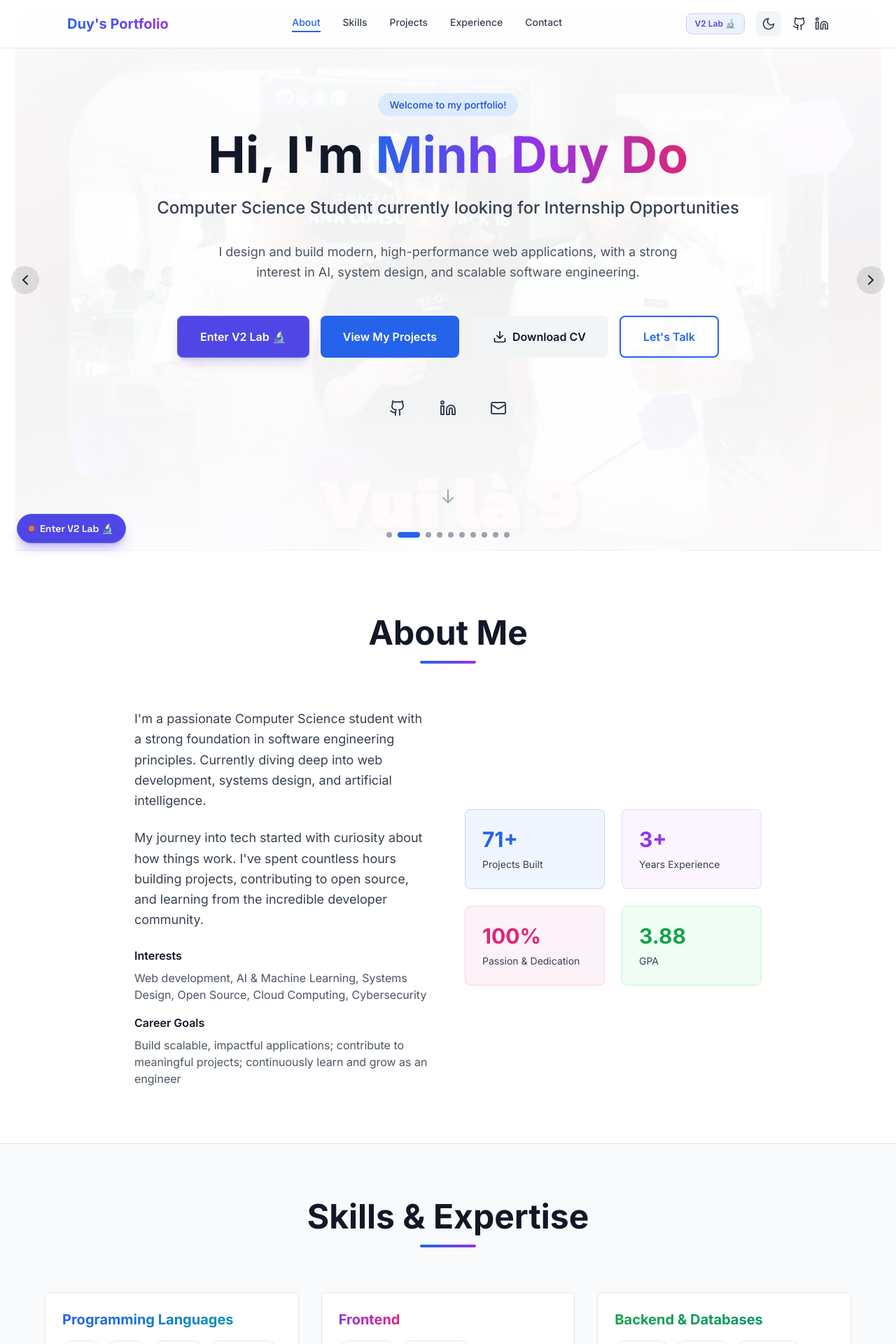
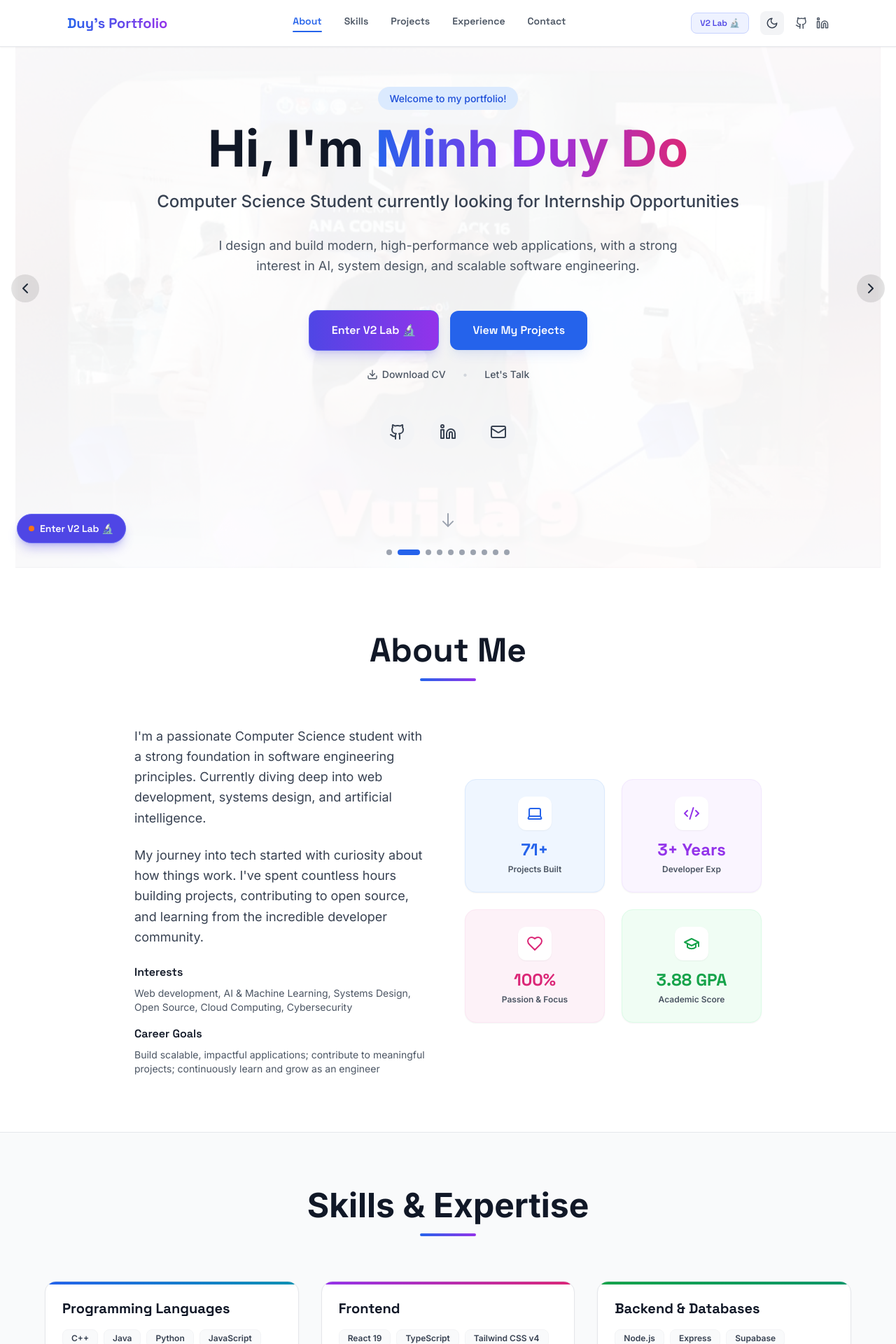
Before and after one commit to dominhduy09/portfolio, a React (Vite) app: page / in a window 1280 px wide. Shown: the top 1920 px of the page at 70% size. Built offline with nearby package versions, Linux system fonts and the light colour scheme.

Commit message:
style: refactor UI components with enhanced typography, rounded corners, and refined hover states across portfolio modules

```diff
--- a/src/components/About.tsx
+++ b/src/components/About.tsx
@@ -1,5 +1,6 @@
 import { motion } from 'framer-motion';
 import { useInView } from 'react-intersection-observer';
+import { Laptop, Code2, Heart, GraduationCap } from 'lucide-react';
 
 export const About: React.FC = () => {
   const { ref, inView } = useInView({ triggerOnce: true, threshold: 0.1 });
@@ -19,6 +20,45 @@ export const About: React.FC = () => {
     visible: { opacity: 1, y: 0, transition: { duration: 0.6 } },
   };
 
+  const statItems = [
+    {
+      icon: Laptop,
+      value: '71+',
+      label: 'Projects Built',
+      color: 'blue',
+      bg: 'bg-blue-50 dark:bg-blue-900/10',
+      border: 'border-blue-100 dark:border-blue-900/30',
+      text: 'text-blue-600 dark:text-blue-400',
+    },
+    {
+      icon: Code2,
+      value: '3+ Years',
+      label: 'Developer Exp',
+      color: 'purple',
+      bg: 'bg-purple-50 dark:bg-purple-900/10',
+      border: 'border-purple-100 dark:border-purple-900/30',
+      text: 'text-purple-600 dark:text-purple-400',
+    },
+    {
+      icon: Heart,
+      value: '100%',
+      label: 'Passion & Focus',
+      color: 'pink',
+      bg: 'bg-pink-50 dark:bg-pink-900/10',
+      border: 'border-pink-100 dark:border-pink-900/30',
+      text: 'text-pink-600 dark:text-pink-400',
+    },
+    {
+      icon: GraduationCap,
+      value: '3.88 GPA',
+      label: 'Academic Score',
+      color: 'green',
+      bg: 'bg-green-50 dark:bg-green-900/10',
+      border: 'border-green-100 dark:border-green-900/30',
+      text: 'text-green-600 dark:text-green-400',
+    },
+  ];
+
   return (
     <section
       id="about"
@@ -36,7 +76,7 @@ export const About: React.FC = () => {
             variants={itemVariants}
             className="text-center mb-16"
           >
-            <h2 className="text-4xl sm:text-5xl font-bold text-gray-900 dark:text-white mb-4">
+            <h2 className="text-4xl sm:text-5xl font-bold text-gray-900 dark:text-white mb-4 font-display">
               About Me
             </h2>
             <div className="h-1 w-20 bg-gradient-to-r from-blue-600 to-purple-600 mx-auto rounded-full" />
@@ -49,25 +89,25 @@ export const About: React.FC = () => {
               variants={itemVariants}
               className="space-y-6"
             >
-              <p className="text-gray-700 dark:text-gray-300 text-lg leading-relaxed">
+              <p className="text-gray-700 dark:text-gray-300 text-lg leading-relaxed font-sans">
                 I'm a passionate Computer Science student with a strong foundation in software engineering principles. Currently diving deep into web development, systems design, and artificial intelligence.
               </p>
 
-              <p className="text-gray-700 dark:text-gray-300 text-lg leading-relaxed">
+              <p className="text-gray-700 dark:text-gray-300 text-lg leading-relaxed font-sans">
                 My journey into tech started with curiosity about how things work. I've spent countless hours building projects, contributing to open source, and learning from the incredible developer community.
               </p>
 
               <div className="space-y-4">
                 <div>
-                  <h4 className="font-semibold text-gray-900 dark:text-white mb-2">Interests</h4>
-                  <p className="text-gray-600 dark:text-gray-400">
+                  <h4 className="font-semibold text-gray-900 dark:text-white mb-2 font-display">Interests</h4>
+                  <p className="text-gray-600 dark:text-gray-400 text-sm">
                     Web development, AI & Machine Learning, Systems Design, Open Source, Cloud Computing, Cybersecurity
                   </p>
                 </div>
 
                 <div>
-                  <h4 className="font-semibold text-gray-900 dark:text-white mb-2">Career Goals</h4>
-                  <p className="text-gray-600 dark:text-gray-400">
+                  <h4 className="font-semibold text-gray-900 dark:text-white mb-2 font-display">Career Goals</h4>
+                  <p className="text-gray-600 dark:text-gray-400 text-sm">
                     Build scalable, impactful applications; contribute to meaningful projects; continuously learn and grow as an engineer
                   </p>
                 </div>
@@ -79,25 +119,31 @@ export const About: React.FC = () => {
               variants={itemVariants}
               className="grid grid-cols-2 gap-6"
             >
-              <div className="p-6 rounded-lg bg-blue-50 dark:bg-blue-900/20 border border-blue-200 dark:border-blue-800">
-                <div className="text-3xl font-bold text-blue-600 dark:text-blue-400">71+</div>
-                <p className="text-gray-700 dark:text-gray-300 text-sm mt-2">Projects Built</p>
-              </div>
+              {statItems.map((item, idx) => {
+                const Icon = item.icon;
+                return (
+                  <motion.div
+                    key={idx}
+                    whileHover={{ scale: 1.03, y: -4 }}
+                    transition={{ type: 'spring', stiffness: 300, damping: 20 }}
+                    className={`p-6 rounded-2xl ${item.bg} border ${item.border} flex flex-col items-center text-center justify-center shadow-sm relative overflow-hidden group`}
+                  >
+                    {/* Glowing effect inside card */}
+                    <div className="absolute inset-0 bg-white/40 dark:bg-dark-900/10 opacity-0 group-hover:opacity-100 transition-opacity duration-300" />
 
-              <div className="p-6 rounded-lg bg-purple-50 dark:bg-purple-900/20 border border-purple-200 dark:border-purple-800">
-                <div className="text-3xl font-bold text-purple-600 dark:text-purple-400">3+</div>
-                <p className="text-gray-700 dark:text-gray-300 text-sm mt-2">Years Experience</p>
-              </div>
+                    <div className={`p-3 rounded-xl bg-white dark:bg-dark-800 shadow-sm ${item.text} mb-3 group-hover:scale-110 transition-transform duration-300`}>
+                      <Icon size={24} />
+                    </div>
 
-              <div className="p-6 rounded-lg bg-pink-50 dark:bg-pink-900/20 border border-pink-200 dark:border-pink-800">
-                <div className="text-3xl font-bold text-pink-600 dark:text-pink-400">100%</div>
-                <p className="text-gray-700 dark:text-gray-300 text-sm mt-2">Passion & Dedication</p>
-              </div>
-
-              <div className="p-6 rounded-lg bg-green-50 dark:bg-green-900/20 border border-green-200 dark:border-green-800">
-                <div className="text-3xl font-bold text-green-600 dark:text-green-400">3.88</div>
-                <p className="text-gray-700 dark:text-gray-300 text-sm mt-2">GPA</p>
-              </div>
+                    <div className={`text-2xl font-bold font-display ${item.text}`}>
+                      {item.value}
+                    </div>
+                    <p className="text-gray-600 dark:text-gray-400 text-xs font-semibold mt-1">
+                      {item.label}
+                    </p>
+                  </motion.div>
+                );
+              })}
             </motion.div>
           </div>
         </motion.div>
--- a/src/components/Hero.tsx
+++ b/src/components/Hero.tsx
@@ -91,14 +91,14 @@ export const Hero: React.FC<HeroProps> = ({ onViewV2 }) => {
           {/* CTA Buttons */}
           <motion.div
             variants={itemVariants}
-            className="flex flex-col sm:flex-row gap-4 justify-center mb-12"
+            className="flex flex-col sm:flex-row gap-4 justify-center items-center mb-6"
           >
             {onViewV2 && (
               <motion.button
                 onClick={onViewV2}
-                whileHover={{ scale: 1.05 }}
-                whileTap={{ scale: 0.95 }}
-                className="px-8 py-4 bg-indigo-600 hover:bg-indigo-700 text-white font-semibold rounded-lg transition-colors flex items-center justify-center gap-2 border border-indigo-500 shadow-lg shadow-indigo-600/20"
+                whileHover={{ scale: 1.02, y: -2 }}
+                whileTap={{ scale: 0.98 }}
+                className="w-full sm:w-auto px-8 py-4 bg-gradient-to-r from-indigo-600 to-purple-600 text-white font-semibold rounded-xl transition-all flex items-center justify-center gap-2 border border-indigo-500 shadow-lg shadow-indigo-600/20 hover:shadow-indigo-600/35 cursor-pointer font-display"
               >
                 Enter V2 Lab 🔬
               </motion.button>
@@ -106,32 +106,34 @@ export const Hero: React.FC<HeroProps> = ({ onViewV2 }) => {
 
             <motion.a
               href="#projects"
-              whileHover={{ scale: 1.05 }}
-              whileTap={{ scale: 0.95 }}
-              className="px-8 py-4 bg-blue-600 hover:bg-blue-700 text-white font-semibold rounded-lg transition-colors flex items-center justify-center gap-2"
+              whileHover={{ scale: 1.02, y: -2 }}
+              whileTap={{ scale: 0.98 }}
+              className="w-full sm:w-auto px-8 py-4 bg-blue-600 hover:bg-blue-700 text-white font-semibold rounded-xl transition-all flex items-center justify-center gap-2 shadow-lg shadow-blue-600/10 hover:shadow-blue-600/25 cursor-pointer font-display"
             >
               View My Projects
             </motion.a>
+          </motion.div>
 
-            <motion.a
+          {/* Secondary links */}
+          <motion.div
+            variants={itemVariants}
+            className="flex gap-6 justify-center items-center mb-12 text-sm font-medium"
+          >
+            <a
               href="/cv/Minh_Duy_Do_Resume.pdf"
               download
-              whileHover={{ scale: 1.05 }}
-              whileTap={{ scale: 0.95 }}
-              className="px-8 py-4 bg-gray-100 dark:bg-dark-800 hover:bg-gray-200 dark:hover:bg-dark-700 text-gray-900 dark:text-white font-semibold rounded-lg transition-colors flex items-center justify-center gap-2"
+              className="text-gray-600 dark:text-gray-400 hover:text-blue-600 dark:hover:text-blue-400 flex items-center gap-1.5 transition-colors cursor-pointer"
             >
-              <Download size={20} />
+              <Download size={16} />
               Download CV
-            </motion.a>
-
-            <motion.a
+            </a>
+            <span className="text-gray-300 dark:text-gray-700 select-none">•</span>
+            <a
               href="#contact"
-              whileHover={{ scale: 1.05 }}
-              whileTap={{ scale: 0.95 }}
-              className="px-8 py-4 border-2 border-blue-600 text-blue-600 dark:text-blue-400 dark:border-blue-400 font-semibold rounded-lg hover:bg-blue-50 dark:hover:bg-blue-900/20 transition-colors"
+              className="text-gray-600 dark:text-gray-400 hover:text-blue-600 dark:hover:text-blue-400 transition-colors cursor-pointer"
             >
               Let's Talk
-            </motion.a>
+            </a>
           </motion.div>
 
           {/* Social Links */}
--- a/src/components/Navigation.tsx
+++ b/src/components/Navigation.tsx
@@ -1,5 +1,5 @@
-import { motion } from 'framer-motion';
-import { Github, Linkedin, Moon, Sun } from 'lucide-react';
+import { motion, AnimatePresence } from 'framer-motion';
+import { Github, Linkedin, Moon, Sun, Menu, X } from 'lucide-react';
 import { useTheme } from '../context/ThemeContext';
 import { useEffect, useState } from 'react';
 
@@ -10,6 +10,7 @@ interface NavigationProps {
 export const Navigation: React.FC<NavigationProps> = ({ onViewV2 }) => {
   const { isDark, toggleTheme } = useTheme();
   const [activeSection, setActiveSection] = useState('about');
+  const [isOpen, setIsOpen] = useState(false);
 
   const navItems = [
     { label: 'About', href: '#about' },
@@ -52,15 +53,15 @@ export const Navigation: React.FC<NavigationProps> = ({ onViewV2 }) => {
       initial={{ y: -20, opacity: 0 }}
       animate={{ y: 0, opacity: 1 }}
       transition={{ duration: 0.5 }}
-      className="fixed top-0 w-full bg-white/80 dark:bg-dark-900/80 backdrop-blur-md border-b border-gray-200 dark:border-dark-700 z-50"
+      className="fixed top-0 w-full bg-white/90 dark:bg-dark-900/90 backdrop-blur-md border-b border-gray-200 dark:border-dark-800 z-50 shadow-sm transition-all duration-300"
     >
       <div className="max-w-6xl mx-auto px-4 sm:px-6 lg:px-8 py-4">
         <div className="flex items-center justify-between">
           {/* Logo */}
           <motion.a
             href="#"
-            whileHover={{ scale: 1.05 }}
-            className="text-xl font-bold bg-gradient-to-r from-blue-600 to-purple-600 bg-clip-text text-transparent"
+            whileHover={{ scale: 1.02 }}
+            className="text-xl font-bold bg-gradient-to-r from-blue-600 to-purple-600 dark:from-blue-400 dark:to-purple-400 bg-clip-text text-transparent font-display"
           >
             Duy's Portfolio
           </motion.a>
@@ -70,37 +71,36 @@ export const Navigation: React.FC<NavigationProps> = ({ onViewV2 }) => {
             {navItems.map((item) => {
               const isActive = activeSection === item.href.substring(1);
               return (
-                <motion.a
+                <a
                   key={item.label}
                   href={item.href}
-                  whileHover={{ color: '#3b82f6' }}
-                  className={`text-sm font-medium transition-colors relative pb-1 ${
+                  className={`text-sm font-semibold transition-all relative pb-1.5 font-display hover:text-blue-600 dark:hover:text-blue-400 ${
                     isActive
                       ? 'text-blue-600 dark:text-blue-400'
-                      : 'text-gray-700 dark:text-gray-300'
+                      : 'text-gray-600 dark:text-gray-300'
                   }`}
                 >
                   {item.label}
                   {isActive && (
                     <motion.div
                       layoutId="activeSection"
-                      className="absolute bottom-0 left-0 right-0 h-0.5 bg-blue-600 dark:bg-blue-400"
+                      className="absolute bottom-0 left-0 right-0 h-0.5 bg-blue-600 dark:bg-blue-400 rounded-full"
                       transition={{ type: 'spring', stiffness: 380, damping: 30 }}
                     />
                   )}
-                </motion.a>
+                </a>
               );
             })}
           </div>
 
-          {/* Theme Toggle & Social */}
-          <div className="flex items-center gap-4">
+          {/* Theme Toggle & Actions */}
+          <div className="flex items-center gap-2 sm:gap-4">
             {onViewV2 && (
               <motion.button
                 onClick={onViewV2}
                 whileHover={{ scale: 1.05 }}
                 whileTap={{ scale: 0.95 }}
-                className="flex items-center gap-1.5 px-3 py-1.5 rounded-lg bg-indigo-50 dark:bg-indigo-950/40 text-indigo-600 dark:text-indigo-400 border border-indigo-200 dark:border-indigo-800 text-xs font-semibold"
+                className="flex items-center gap-1.5 px-3 py-1.5 rounded-lg bg-indigo-50 dark:bg-indigo-950/40 text-indigo-600 dark:text-indigo-400 border border-indigo-200 dark:border-indigo-800 text-xs font-semibold font-display"
               >
                 V2 Lab 🔬
               </motion.button>
@@ -108,39 +108,99 @@ export const Navigation: React.FC<NavigationProps> = ({ onViewV2 }) => {
 
             <motion.button
               onClick={toggleTheme}
-              whileHover={{ scale: 1.1 }}
+              whileHover={{ scale: 1.05 }}
               whileTap={{ scale: 0.95 }}
-              className="p-2 rounded-lg bg-gray-100 dark:bg-dark-800 text-gray-700 dark:text-gray-300"
+              className="p-2 rounded-lg bg-gray-100 dark:bg-dark-800 text-gray-700 dark:text-gray-300 cursor-pointer"
               aria-label="Toggle theme"
             >
-              {isDark ? <Sun size={20} /> : <Moon size={20} />}
+              {isDark ? <Sun size={18} /> : <Moon size={18} />}
             </motion.button>
 
+            {/* Socials on desktop */}
             <div className="hidden sm:flex items-center gap-3">
               <motion.a
                 href="https://github.com/dominhduy09"
                 target="_blank"
                 rel="noopener noreferrer"
-                whileHover={{ scale: 1.1 }}
-                className="text-gray-700 dark:text-gray-300 hover:text-blue-600 dark:hover:text-blue-400"
+                whileHover={{ scale: 1.1, y: -1 }}
+                className="text-gray-600 dark:text-gray-400 hover:text-blue-600 dark:hover:text-blue-400 cursor-pointer"
                 aria-label="GitHub"
               >
-                <Github size={20} />
+                <Github size={18} />
               </motion.a>
               <motion.a
                 href="https://www.linkedin.com/in/duy-do-minh-0b37501a9/"
                 target="_blank"
                 rel="noopener noreferrer"
-                whileHover={{ scale: 1.1 }}
-                className="text-gray-700 dark:text-gray-300 hover:text-blue-600 dark:hover:text-blue-400"
+                whileHover={{ scale: 1.1, y: -1 }}
+                className="text-gray-600 dark:text-gray-400 hover:text-blue-600 dark:hover:text-blue-400 cursor-pointer"
                 aria-label="LinkedIn"
               >
-                <Linkedin size={20} />
+                <Linkedin size={18} />
               </motion.a>
             </div>
+
+            {/* Mobile Hamburger menu toggle */}
+            <motion.button
+              onClick={() => setIsOpen(!isOpen)}
+              whileHover={{ scale: 1.05 }}
+              whileTap={{ scale: 0.95 }}
+              className="p-2 md:hidden rounded-lg bg-gray-100 dark:bg-dark-800 text-gray-700 dark:text-gray-300 cursor-pointer"
+              aria-label="Toggle mobile menu"
+            >
+              {isOpen ? <X size={18} /> : <Menu size={18} />}
+            </motion.button>
           </div>
         </div>
       </div>
+
+      {/* Mobile Drawer Navigation */}
+      <AnimatePresence>
+        {isOpen && (
+          <motion.div
+            initial={{ height: 0, opacity: 0 }}
+            animate={{ height: 'auto', opacity: 1 }}
+            exit={{ height: 0, opacity: 0 }}
+            transition={{ duration: 0.3, ease: 'easeInOut' }}
+            className="md:hidden border-t border-gray-200 dark:border-dark-800 bg-white dark:bg-dark-900 overflow-hidden"
+          >
+            <div className="px-4 py-4 space-y-3">
+              {navItems.map((item) => (
+                <a
+                  key={item.label}
+                  href={item.href}
+                  onClick={() => setIsOpen(false)}
+                  className={`block px-3 py-2 rounded-lg text-sm font-semibold font-display transition-colors ${
+                    activeSection === item.href.substring(1)
+                      ? 'bg-blue-50 dark:bg-blue-900/20 text-blue-600 dark:text-blue-400'
+                      : 'text-gray-700 dark:text-gray-300 hover:bg-gray-100 dark:hover:bg-dark-800'
+                  }`}
+                >
+                  {item.label}
+                </a>
+              ))}
+              <div className="flex gap-4 px-3 pt-3 border-t border-gray-100 dark:border-dark-800">
+                <a
+                  href="https://github.com/dominhduy09"
+                  target="_blank"
+                  rel="noopener noreferrer"
+                  className="text-gray-600 dark:text-gray-400 hover:text-blue-600 dark:hover:text-blue-400 flex items-center gap-1.5 text-xs font-semibold font-display"
+                >
+                  <Github size={16} /> GitHub
+                </a>
+                <a
+                  href="https://www.linkedin.com/in/duy-do-minh-0b37501a9/"
+                  target="_blank"
+                  rel="noopener noreferrer"
+                  className="text-gray-600 dark:text-gray-400 hover:text-blue-600 dark:hover:text-blue-400 flex items-center gap-1.5 text-xs font-semibold font-display"
+                >
+                  <Linkedin size={16} /> LinkedIn
+                </a>
+              </div>
+            </div>
+          </motion.div>
+        )}
+      </AnimatePresence>
     </motion.nav>
   );
 };
--- a/src/components/Skills.tsx
+++ b/src/components/Skills.tsx
@@ -81,13 +81,16 @@ export const Skills: React.FC = () => {
               <motion.div
                 key={index}
                 variants={itemVariants}
-                whileHover={{ translateY: -5 }}
+                whileHover={{ translateY: -6 }}
                 className="group"
               >
-                <div className="h-full p-6 rounded-lg bg-white dark:bg-dark-900 border border-gray-200 dark:border-dark-700 shadow-sm hover:shadow-lg dark:hover:shadow-2xl transition-all duration-300">
+                <div className="h-full p-6 rounded-2xl bg-white dark:bg-dark-900 border border-gray-200 dark:border-dark-700 shadow-sm hover:shadow-lg dark:hover:shadow-2xl transition-all duration-300 relative overflow-hidden">
+                  {/* Glowing header accent line */}
+                  <div className={`absolute top-0 left-0 right-0 h-1 bg-gradient-to-r ${category.color}`} />
+
                   {/* Category Title */}
-                  <div className={`inline-block bg-gradient-to-r ${category.color} bg-clip-text text-transparent mb-4`}>
-                    <h3 className="text-xl font-bold">{category.title}</h3>
+                  <div className="mb-4">
+                    <h3 className="text-xl font-bold font-display text-gray-900 dark:text-white">{category.title}</h3>
                   </div>
 
                   {/* Skills Tags */}
@@ -96,7 +99,7 @@ export const Skills: React.FC = () => {
                       <motion.span
                         key={i}
                         whileHover={{ scale: 1.05 }}
-                        className={`px-3 py-1 rounded-full text-sm font-medium bg-gradient-to-r ${category.color} bg-clip-text text-transparent border border-gray-200 dark:border-dark-700 bg-white dark:bg-dark-900 hover:shadow-md transition-all cursor-default`}
+                        className={`px-3 py-1 rounded-lg text-xs font-semibold border border-gray-100 dark:border-dark-800 bg-gray-50 dark:bg-dark-800/50 text-gray-700 dark:text-gray-300 hover:text-blue-600 dark:hover:text-blue-400 hover:border-blue-200 dark:hover:border-blue-800 transition-all cursor-default`}
                       >
                         {skill}
                       </motion.span>
@@ -110,23 +113,27 @@ export const Skills: React.FC = () => {
           {/* Proficiency Levels */}
           <motion.div
             variants={itemVariants}
-            className="mt-16 p-8 rounded-lg bg-white dark:bg-dark-900 border border-gray-200 dark:border-dark-700"
+            className="mt-16 p-8 rounded-2xl bg-white dark:bg-dark-900 border border-gray-200 dark:border-dark-700 shadow-sm relative overflow-hidden"
           >
-            <h3 className="text-2xl font-bold text-gray-900 dark:text-white mb-8">Proficiency Levels</h3>
+            <div className="absolute top-0 left-0 right-0 h-1 bg-gradient-to-r from-blue-600 via-purple-600 to-pink-600" />
+            <h3 className="text-2xl font-bold text-gray-900 dark:text-white mb-8 font-display">Proficiency Levels</h3>
 
-            <div className="space-y-6">
+            <div className="space-y-8">
               {[
-                { name: 'Intermediate-Advanced', items: ['React 19', 'Tailwind CSS', 'TypeScript', 'JavaScript', 'Python'] },
-                { name: 'Intermediate', items: ['Java', 'C++', 'Node.js', 'SQL', 'Supabase', 'TanStack Start'] },
-                { name: 'Familiar', items: ['Docker', 'AWS', 'MongoDB', 'Cloudflare Workers', 'Linux'] },
+                { name: 'Intermediate-Advanced', color: 'from-blue-500 to-cyan-500', items: ['React 19', 'Tailwind CSS', 'TypeScript', 'JavaScript', 'Python'] },
+                { name: 'Intermediate', color: 'from-purple-500 to-pink-500', items: ['Java', 'C++', 'Node.js', 'SQL', 'Supabase', 'TanStack Start'] },
+                { name: 'Familiar', color: 'from-green-500 to-emerald-500', items: ['Docker', 'AWS', 'MongoDB', 'Cloudflare Workers', 'Linux'] },
               ].map((level, idx) => (
-                <div key={idx}>
-                  <p className="font-semibold text-gray-900 dark:text-white mb-3">{level.name}</p>
+                <div key={idx} className="border-b border-gray-100 dark:border-dark-800 last:border-none pb-6 last:pb-0">
+                  <div className="flex items-center gap-2 mb-3">
+                    <div className={`w-2 h-2 rounded-full bg-gradient-to-r ${level.color}`} />
+                    <p className="font-bold text-gray-900 dark:text-white font-display text-sm uppercase tracking-wider">{level.name}</p>
+                  </div>
                   <div className="flex flex-wrap gap-2">
                     {level.items.map((item, i) => (
                       <span
                         key={i}
-                        className="px-4 py-2 rounded-full bg-blue-50 dark:bg-blue-900/20 text-blue-700 dark:text-blue-400 text-sm font-medium border border-blue-200 dark:border-blue-800"
+                        className="px-3.5 py-1.5 rounded-lg bg-gray-50 dark:bg-dark-800 text-gray-700 dark:text-gray-300 text-sm font-semibold border border-gray-150 dark:border-dark-700 transition-colors hover:border-blue-400 dark:hover:border-blue-500"
                       >
                         {item}
                       </span>
```
Also changed, not shown: src/components/Contact.tsx (+16 -16 lines), src/components/Experience.tsx (+4 -4 lines), src/components/Projects.tsx (+19 -19 lines).
